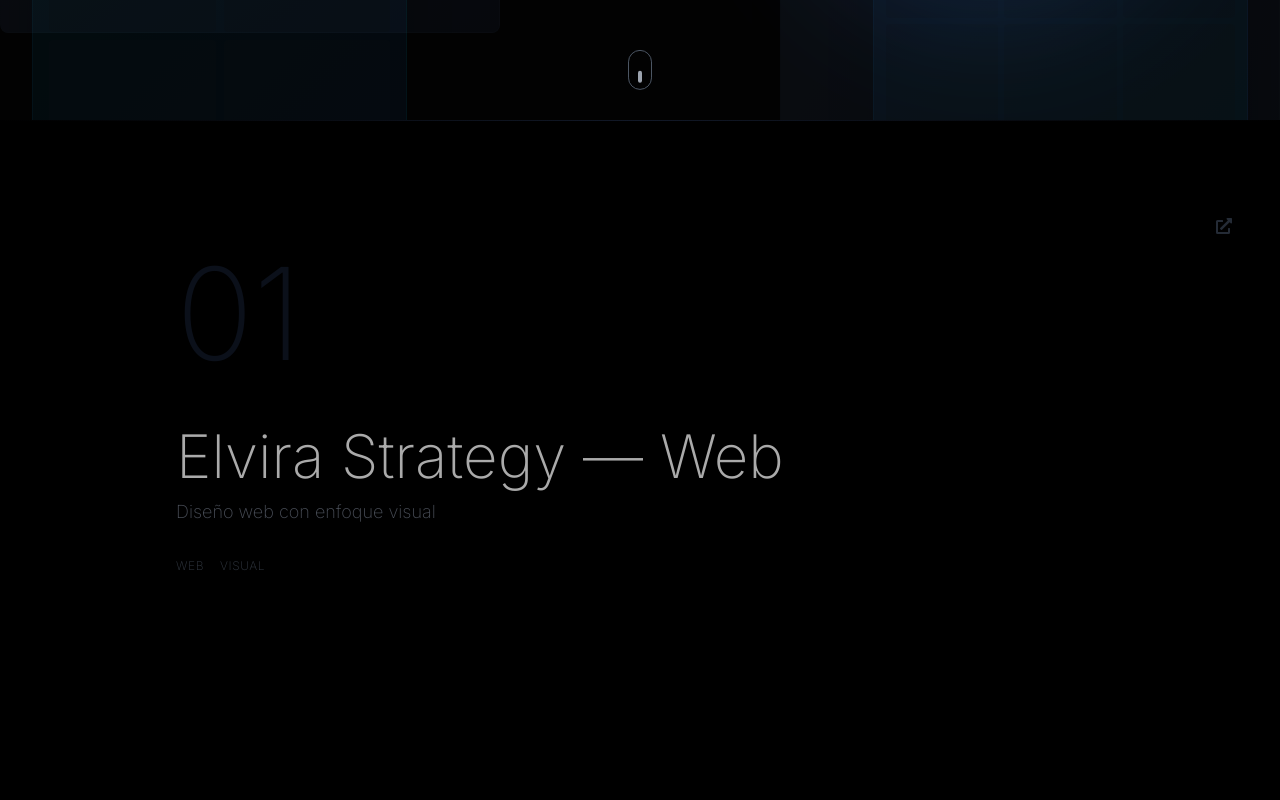
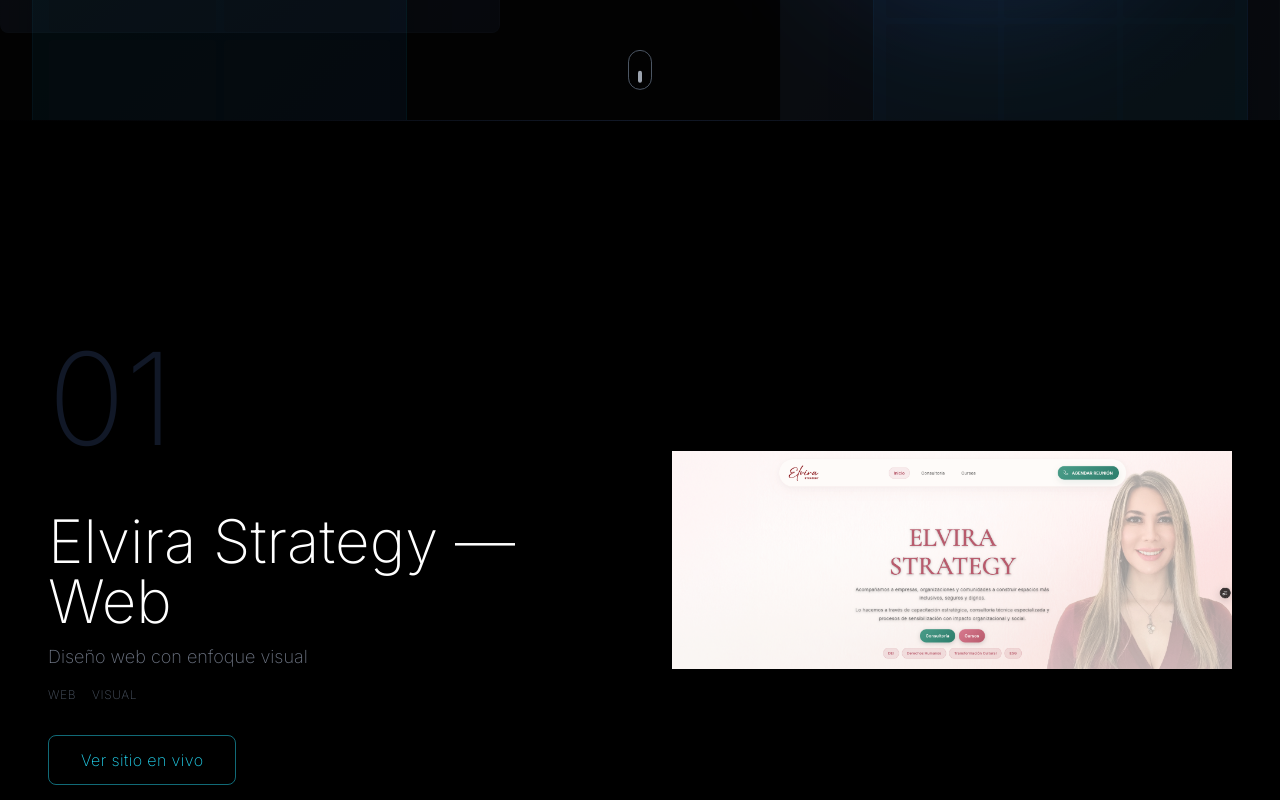
Before and after one commit to auradigitaldesing-glitch/Portafolio, a Next.js app: page / in a window 1280 px wide. Shown: the part 680-1480 px from the top of the page. Built offline with nearby package versions, Linux system fonts and the light colour scheme.

Commit message:
Integrar imágenes de Elvira en one page con sticky scroll y botón a sitio en vivo

```diff
--- a/components/Projects.tsx
+++ b/components/Projects.tsx
@@ -12,6 +12,7 @@
   tags: string[]
   liveUrl?: string
   images?: string[] // Para proyectos con imágenes integradas
+  externalUrl?: string // URL externa para botón
 }
 
 const projects: Project[] = [
@@ -20,7 +21,8 @@
     title: 'Elvira Strategy — Web',
     description: 'Diseño web con enfoque visual',
     tags: ['Web', 'Visual'],
-    liveUrl: '/elvira',
+    images: ['/images/elvira.png', '/images/Elvira%202.png'],
+    externalUrl: 'https://www.elvirastrategy.com/',
   },
   {
     id: 2,
@@ -50,19 +52,12 @@
   },
 ]
 
-function IllustrationsProject({ project, index }: { project: Project; index: number }) {
+function ProjectWithImages({ project, index }: { project: Project; index: number }) {
   const containerRef = useRef<HTMLDivElement>(null)
   const { scrollYProgress } = useScroll({
     target: containerRef,
     offset: ["start start", "end end"]
   })
-
-  // Calcular qué imagen mostrar basado en el scroll
-  const imageIndex = useTransform(
-    scrollYProgress,
-    [0, 0.5, 1],
-    [0, 1, 1]
-  )
 
   const { ref, inView } = useInView({
     threshold: 0.1,
@@ -113,7 +108,7 @@
                 initial={{ opacity: 0 }}
                 animate={inView ? { opacity: 1 } : {}}
                 transition={{ duration: 0.8, delay: 0.2 }}
-                className="flex flex-wrap gap-4 mt-8"
+                className="flex flex-wrap gap-4 mb-8"
               >
                 {project.tags.map((tag) => (
                   <span
@@ -124,6 +119,23 @@
                   </span>
                 ))}
               </motion.div>
+
+              {/* Button to external site if exists */}
+              {project.externalUrl && (
+                <motion.a
+                  href={project.externalUrl}
+                  target="_blank"
+                  rel="noopener noreferrer"
+                  initial={{ opacity: 0, y: 20 }}
+                  animate={inView ? { opacity: 1, y: 0 } : {}}
+                  transition={{ duration: 0.8, delay: 0.3 }}
+                  whileHover={{ scale: 1.05 }}
+                  whileTap={{ scale: 0.95 }}
+                  className="inline-block px-8 py-3 border border-cyan-400/50 text-cyan-400 hover:bg-cyan-400/10 rounded-lg font-extralight tracking-wide transition-colors duration-300"
+                >
+                  Ver sitio en vivo
+                </motion.a>
+              )}
             </div>
 
             {/* Right side - Images that change on scroll */}
@@ -138,7 +150,7 @@
                 >
                   <motion.img
                     src={image}
-                    alt={`Ilustración ${imgIndex + 1}`}
+                    alt={`${project.title} ${imgIndex + 1}`}
                     className="w-full h-full object-contain"
                     initial={{ opacity: 0, scale: 0.95 }}
                     animate={inView ? { opacity: 1, scale: 1 } : {}}
@@ -169,9 +181,9 @@
     triggerOnce: false,
   })
 
-  // Si tiene imágenes, usar el componente especial
+  // Si tiene imágenes, usar el componente especial con sticky scroll
   if (project.images) {
-    return <IllustrationsProject project={project} index={index} />
+    return <ProjectWithImages project={project} index={index} />
   }
 
   return (
```
